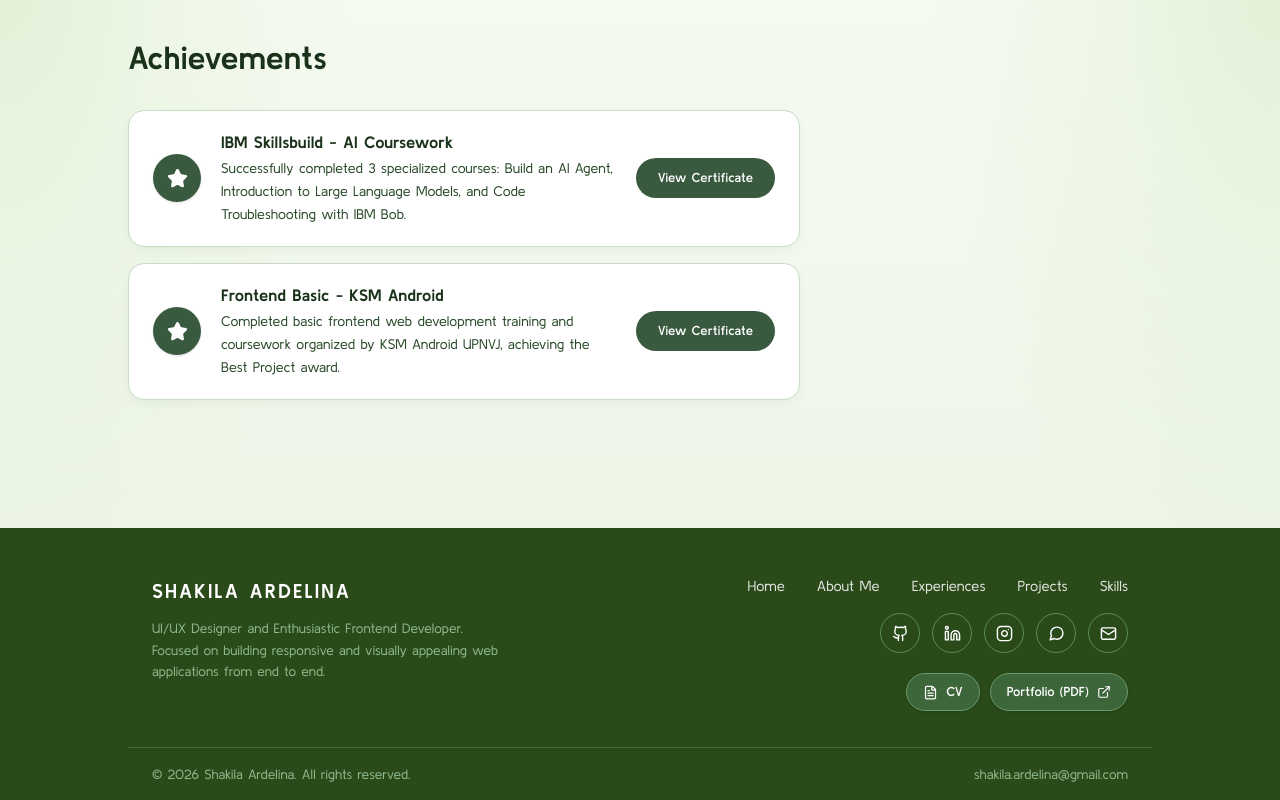
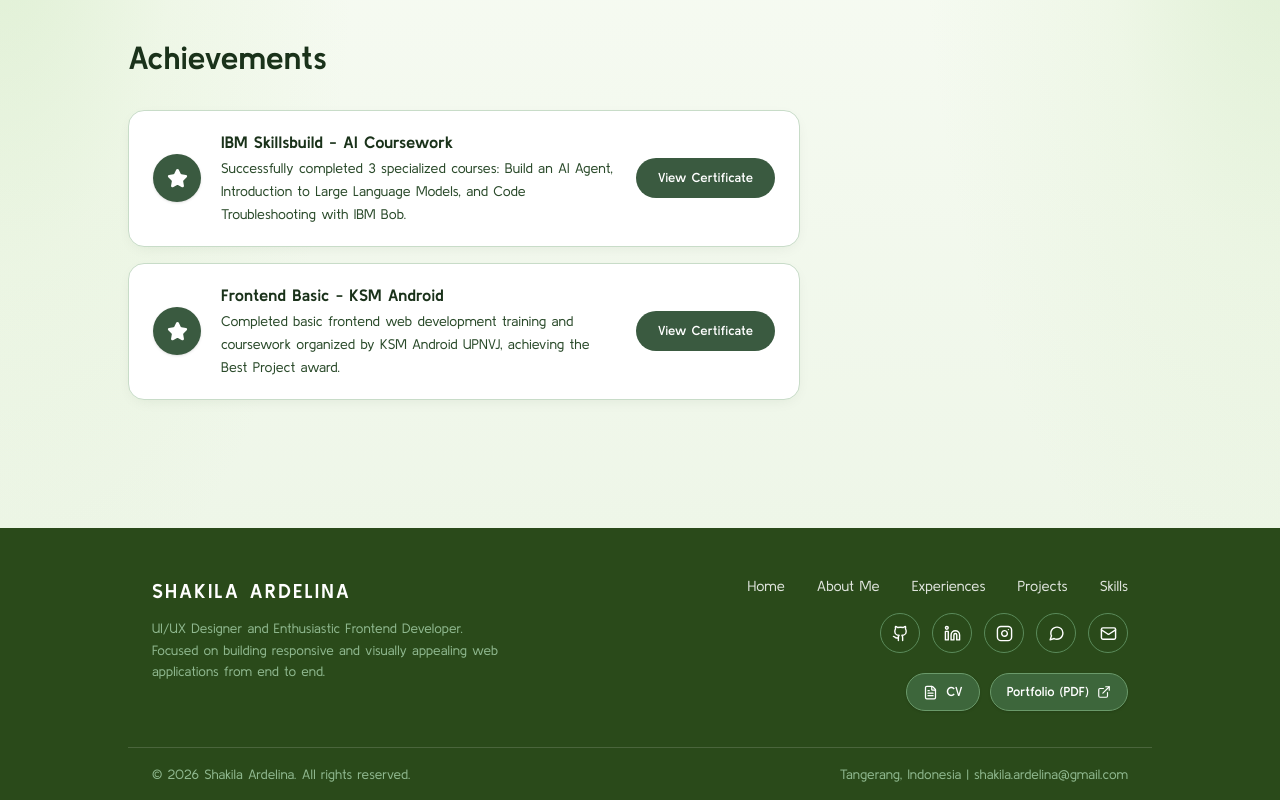
Before and after one commit to shakishack/Portfolio, a React (Vite) app in the folder web-portofolio/: page / in a window 1280 px wide. Shown: the part 4623-5423 px from the top of the page. Built offline with nearby package versions, Linux system fonts and the light colour scheme; a web font is replaced by a local one.

Commit message:
feat(footer): add Tangerang, Indonesia location before email in footer bottom bar

```diff
--- a/web-portofolio/src/components/Footer.jsx
+++ b/web-portofolio/src/components/Footer.jsx
@@ -147,7 +147,7 @@ export default function Footer() {
           href={`mailto:${personal.email}`}
           className="text-[13.5px] text-[#8FB88F] hover:text-white transition-colors"
         >
-          {personal.email}
+          {personal.location ? `${personal.location} | ` : ""}{personal.email}
         </a>
       </div>
     </footer>
--- a/web-portofolio/src/data/portfolioData.js
+++ b/web-portofolio/src/data/portfolioData.js
@@ -14,6 +14,7 @@ export const portfolioData = {
       "My name is Shakila Ardelina. Tech enthusiast with a passion for UI/UX Design and Frontend Development. Come get to know more about me and my work ;)",
     ],
     email: "shakila.ardelina@gmail.com",
+    location: "Tangerang, Indonesia",
     whatsappUrl: "https://wa.me/6287839076250",
     cvUrl:
       "https://drive.google.com/file/d/125kLOxp1kAJSt8T4_kAIUFZb9OjVBSxS/view?usp=drive_link",
```
